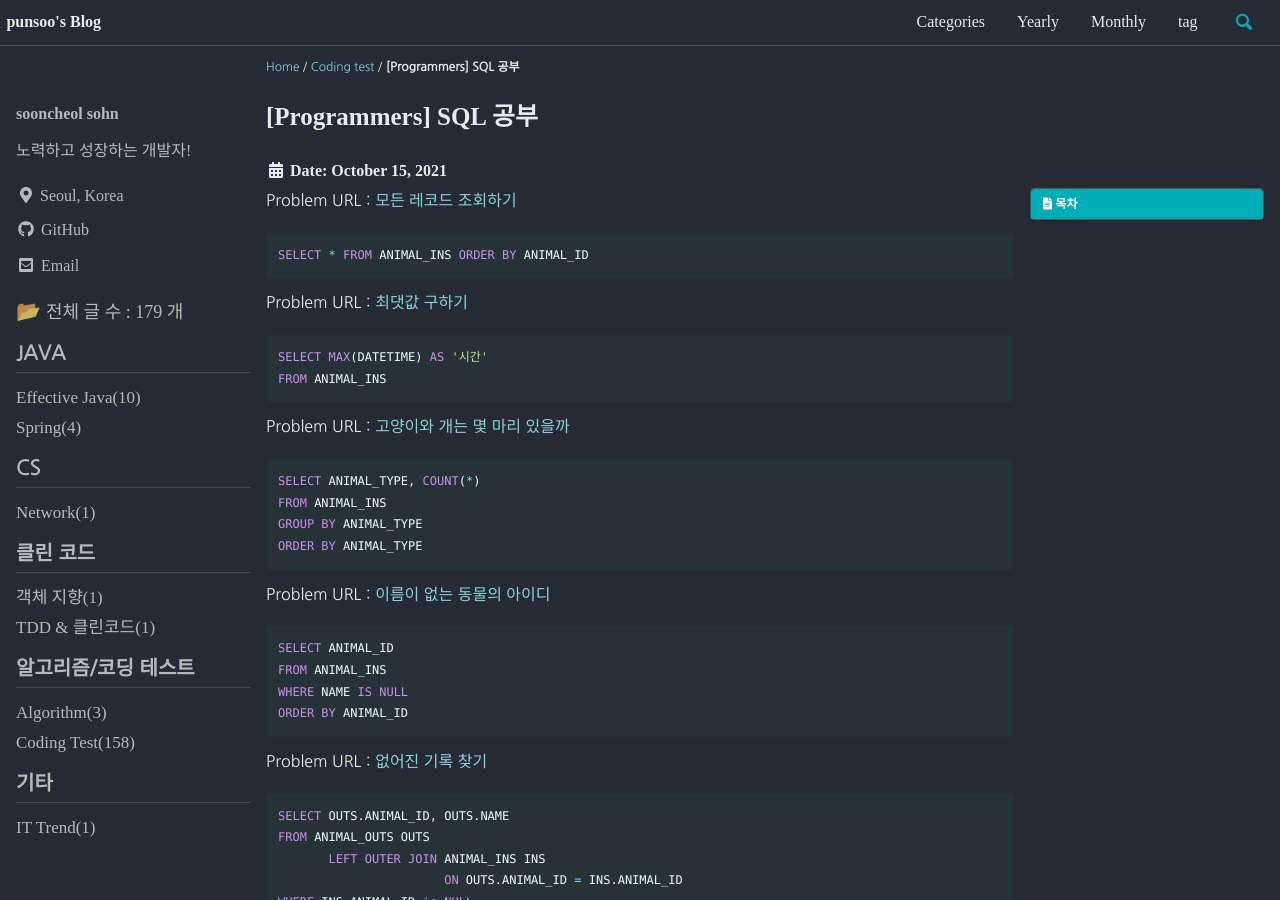
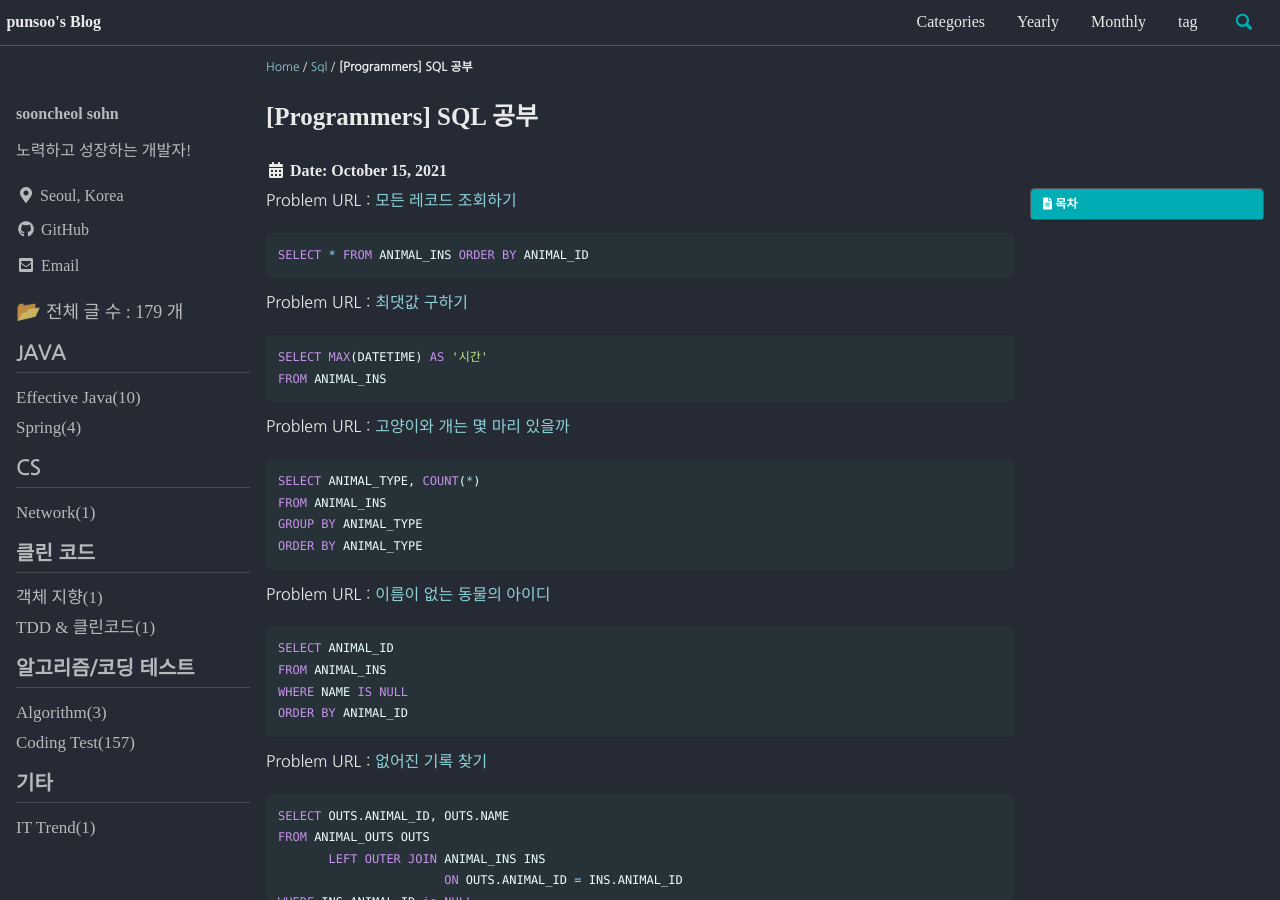
Before and after one commit to punsoo/punsoo.github.io, a Jekyll site: the page built from _posts/SQL/2021-10-15-Programmers-SQL 공부.md, in a window 1280 px wide and 900 px high. Built offline with Jekyll 4.4.1, drawn with Linux system fonts in a browser that asks for light colours; cached includes are drawn as plain includes; some web fonts are replaced; comment, search, counter and statistics services are not loaded; some of the changed text lies outside the part shown.

Commit message:
카테고리 수정

```diff
--- a/_posts/SQL/2021-10-15-Programmers-SQL 공부.md
+++ b/_posts/SQL/2021-10-15-Programmers-SQL 공부.md
@@ -15,9 +15,9 @@ toc: true
 toc_sticky: true
 toc_label: "목차"
 categories:
-  - Coding Test
+  - SQL
 tags:
-  - [Coding Test, Programmers, 동적 프로그래밍]
+  - [SQL, Programmers]
 date: 2021-10-15
 last_modified_at: 2021-10-15
 ---
```
